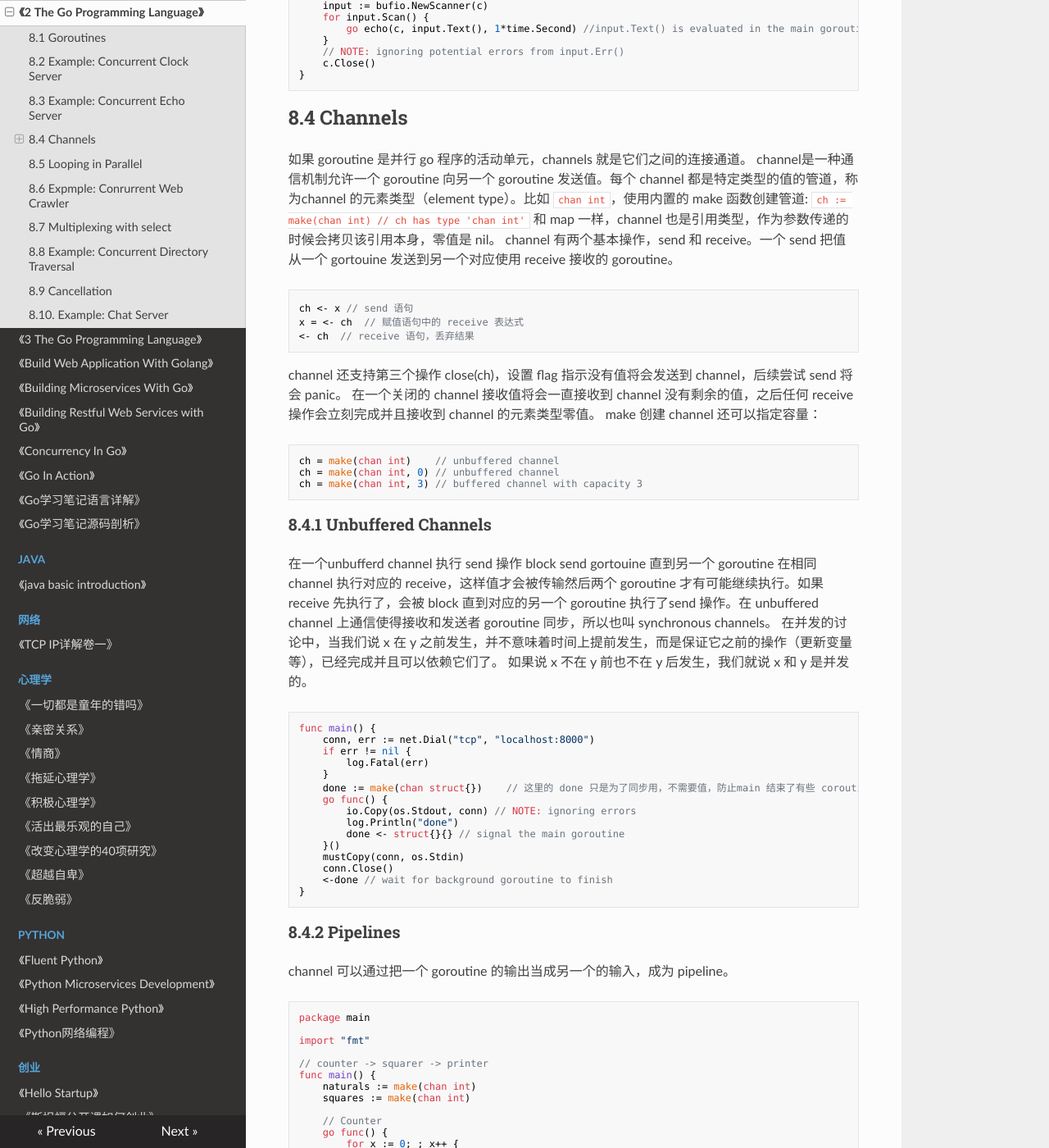
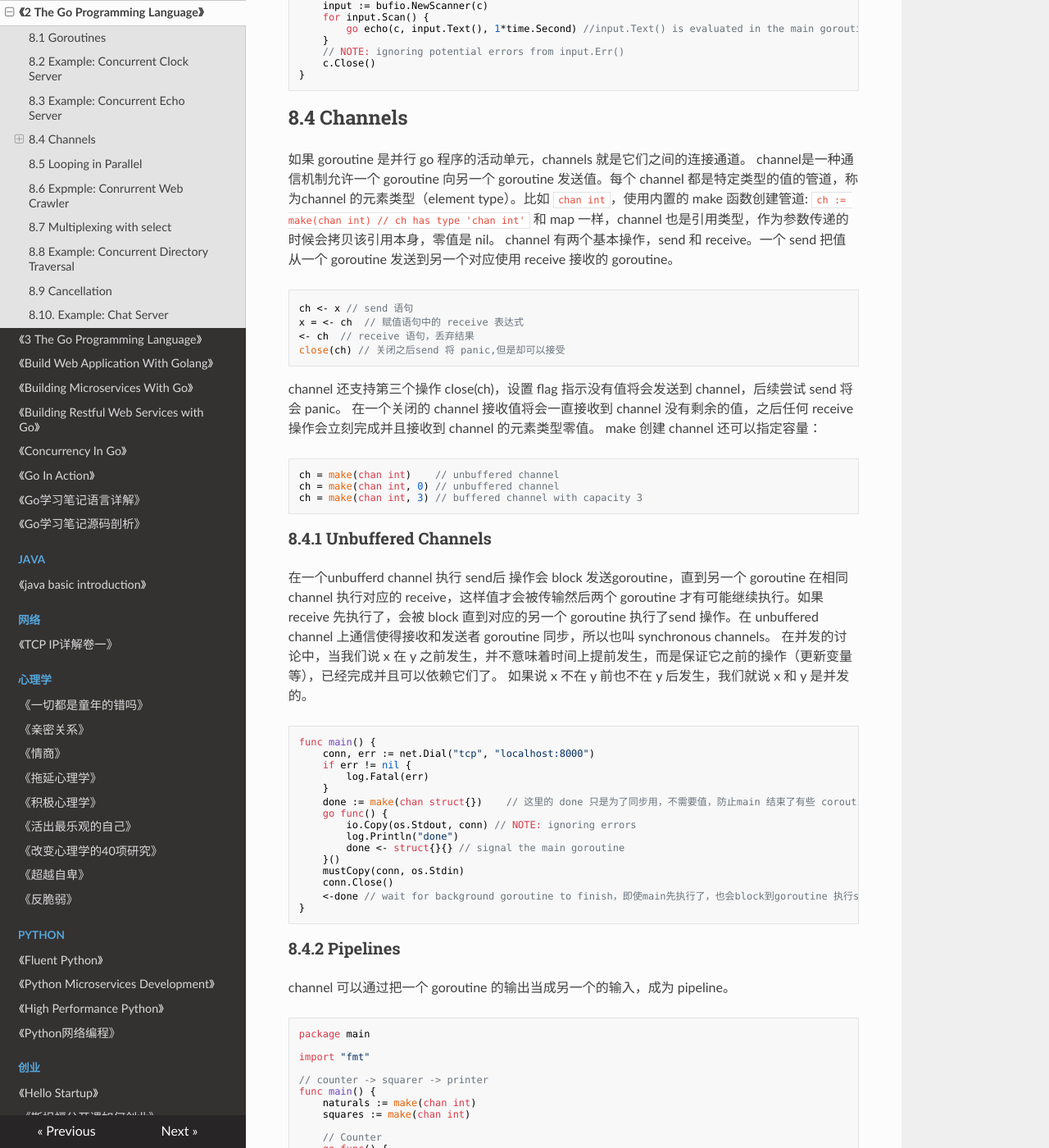
Before and after one commit to PegasusWang/booknotes, an MkDocs documentation site: the page built from docs/golang/2_the_go_programming_lauguage.md, in a window 1280 px wide and 1400 px high, scrolled down 3524 px. Shown: the whole window at 82% size. Built offline with MkDocs 1.6.1, drawn with Linux system fonts in a browser that asks for light colours; nearby versions of some CDN libraries; old or Windows-style settings are respelled for this version of MkDocs; some of the changed text lies outside the part shown.

Commit message:
fix go programming format

```diff
--- a/docs/golang/2_the_go_programming_lauguage.md
+++ b/docs/golang/2_the_go_programming_lauguage.md
@@ -10,7 +10,7 @@
 完成了再去调用另一个。但是在两个及多个 goroutine 的并发场景下，两个函数可以同时执行。
 程序执行的开始，只有一个调用 main 的goroutine，我们叫它 main goroutine，新的 goroutine 可以通过 go
 语句创建，语法上就是普通的函数或方法加上 go 关键字，go 声明使得函数在被创建的新的 goroutine 里执行，**go
-语句则会立刻返回**。
+语句则会立刻返回**，不会阻塞住。
 
     f()    // call f(); wait for it to return
     go f() // create a new goroutine that calls f(); don't wait
@@ -215,11 +215,12 @@
 的元素类型（element type）。比如 `chan int`，使用内置的 make 函数创建管道:
 `ch := make(chan int) // ch has type 'chan int'`
 和 map 一样，channel 也是引用类型，作为参数传递的时候会拷贝该引用本身，零值是 nil。
-channel 有两个基本操作，send 和 receive。一个 send 把值从一个 gortouine 发送到另一个对应使用 receive 接收的 goroutine。
+channel 有两个基本操作，send 和 receive。一个 send 把值从一个 goroutine 发送到另一个对应使用 receive 接收的 goroutine。
 
     ch <- x // send 语句
     x = <- ch  // 赋值语句中的 receive 表达式
     <- ch  // receive 语句，丢弃结果
+    close(ch) // 关闭之后send 将 panic,但是却可以接受
 
 channel 还支持第三个操作 close(ch)，设置 flag 指示没有值将会发送到 channel，后续尝试 send 将会 panic。
 在一个关闭的 channel 接收值将会一直接收到 channel 没有剩余的值，之后任何 receive 操作会立刻完成并且接收到 channel
@@ -232,7 +233,7 @@
 
 ### 8.4.1 Unbuffered Channels
 
-在一个unbufferd channel 执行 send 操作 block send gortouine 直到另一个 goroutine 在相同 channel 执行对应的
+在一个unbufferd channel 执行 send后 操作会 block 发送goroutine，直到另一个 goroutine 在相同 channel 执行对应的
 receive，这样值才会被传输然后两个 goroutine 才有可能继续执行。如果 receive 先执行了，会被 block 直到对应的另一个
 goroutine 执行了send 操作。在 unbuffered channel 上通信使得接收和发送者 goroutine 同步，所以也叫 synchronous channels。
 在并发的讨论中，当我们说 x 在 y 之前发生，并不意味着时间上提前发生，而是保证它之前的操作（更新变量等），已经完成并且可以依赖它们了。
@@ -251,7 +252,7 @@
     	}()
     	mustCopy(conn, os.Stdin)
     	conn.Close()
-    	<-done // wait for background goroutine to finish
+    	<-done // wait for background goroutine to finish，即使main先执行了，也会block到goroutine 执行send
     }
 
 ### 8.4.2 Pipelines
@@ -352,11 +353,11 @@
     	go func() { responses <- request("asia.gopl.io") }()
     	go func() { responses <- request("europe.gopl.io") }()
     	go func() { responses <- request("americas.gopl.io") }()
-    	return <-responses // return the quickest response  ,慢的 gortouine 会泄露
+    	return <-responses // return the quickest response  ,慢的 goroutine 会泄露
     }
     func request(hostname string) (response string) { /* ... */ }
 
-goroutine leak: goroutine 泄露（视为bug）。泄露的 goroutine 不会被自动回收，必须确定不需要的时候自行终结。
+goroutine leak: goroutine 泄露（视为bug）。NOTE: 泄露的 goroutine 不会被自动回收，必须确定不需要的时候自行终结。
 
 ## 8.5 Looping in Parallel
 
@@ -397,7 +398,7 @@
     		go func(f string) {
     			thumbnail.ImageFile(f) // NOTE: ignoring errors
     			ch <- struct{}{}
-    		}(f)
+    		}(f) // 注意这里使用参数防止只使用最后一个循环
     	}
     	// wait for goroutine complete
     	for range filenames {
```
Also changed, not shown: other parts of docs/golang/2_the_go_programming_lauguage.md (+2 -2 lines), docs/golang/1_the_go_programming_lauguage.md (+1 -1 lines).
